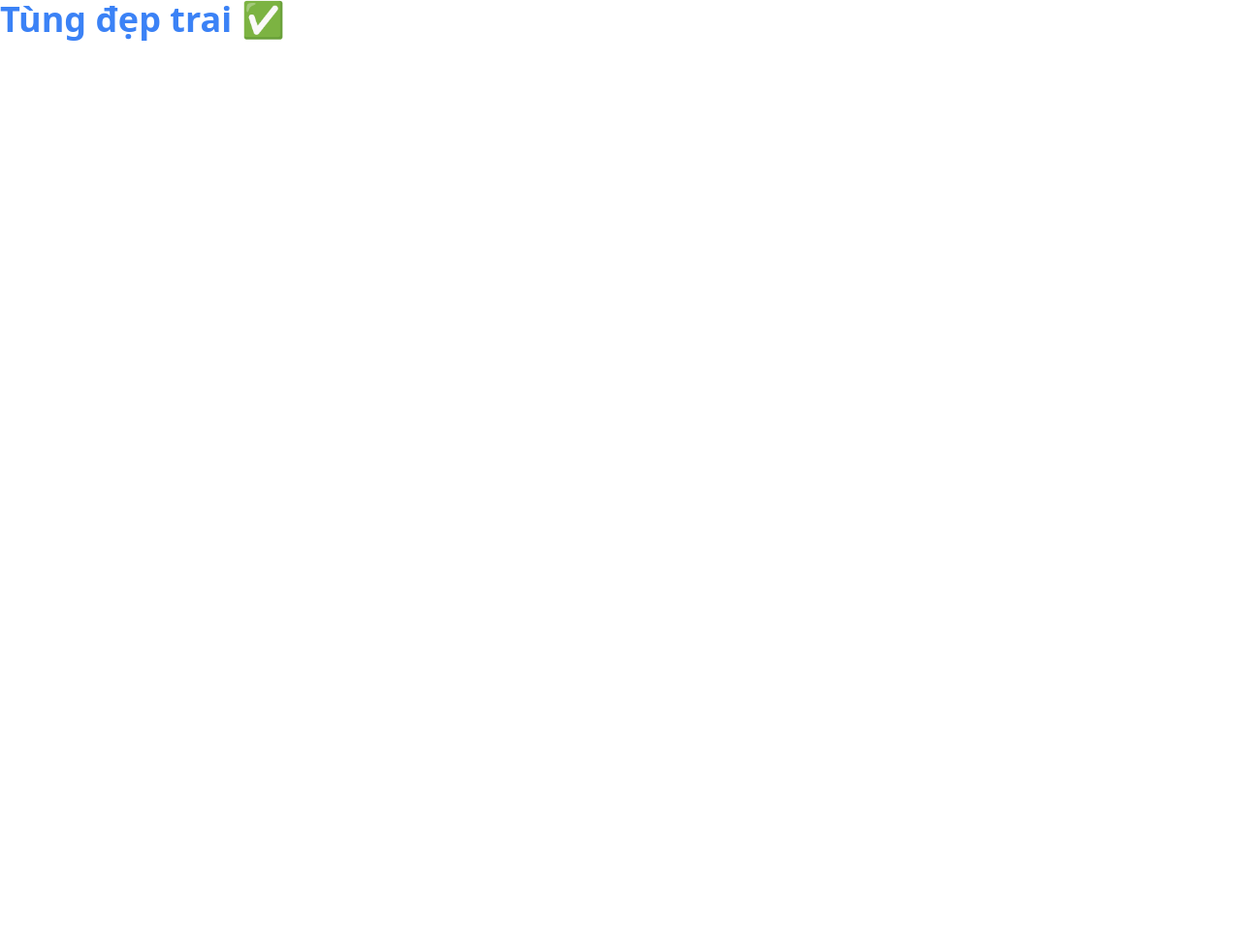
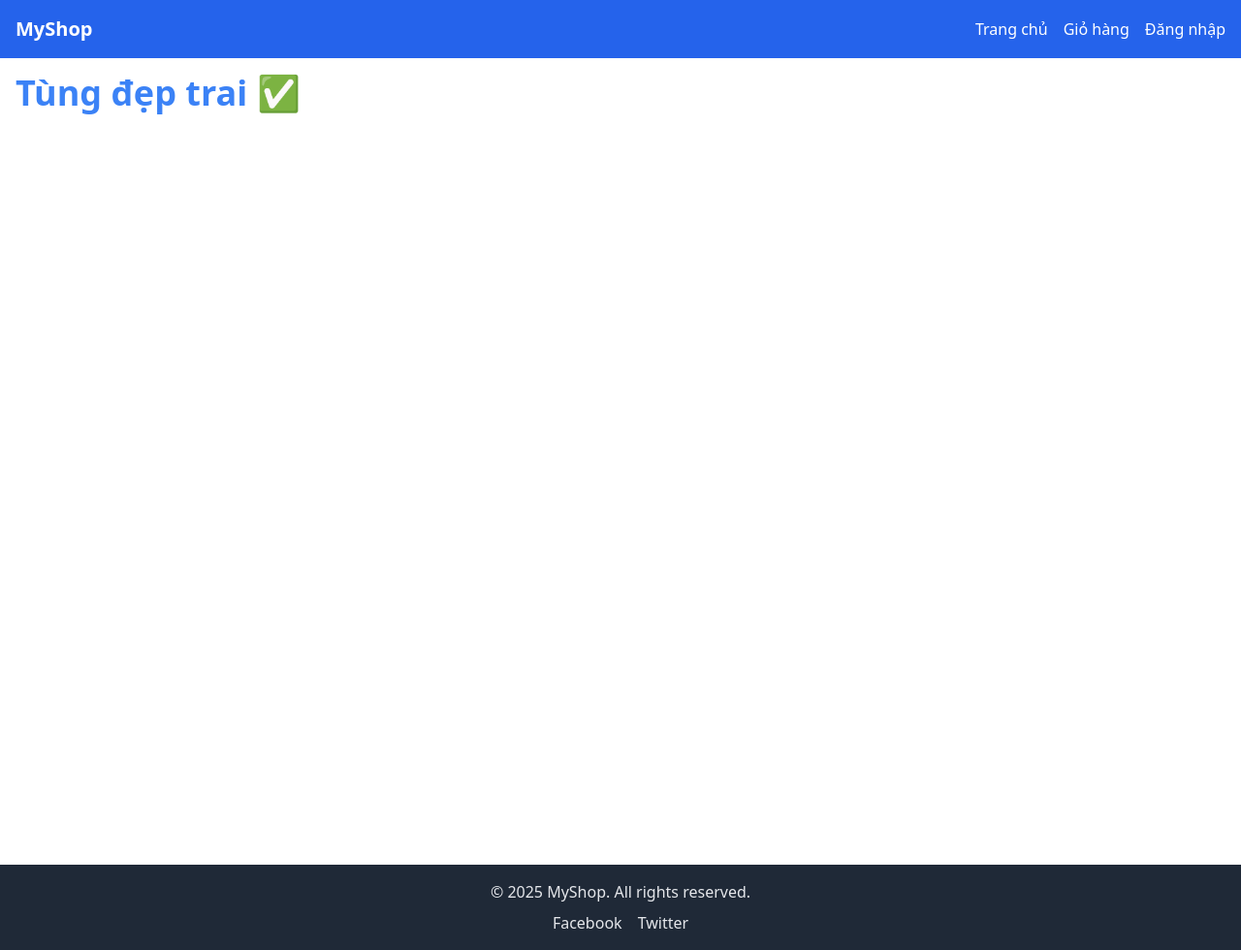
Before and after one commit to nguyenthanhtung-30092004/shop-app, a Next.js app: page / in a window 1280 px wide. Shown: the whole page at 97% size. Before the commit the page ends 800 px from the top, so only its background shows below. Built offline with nearby package versions, Linux system fonts and the light colour scheme.

Commit message:
add layout and basic components

```diff
--- a/app/layout.tsx
+++ b/app/layout.tsx
@@ -1,20 +1,10 @@
-import type { Metadata } from "next";
-import { Geist, Geist_Mono } from "next/font/google";
 import "./globals.css";
+import Header from "@/components/Header";
+import Footer from "@/components/Footer";
 
-const geistSans = Geist({
-  variable: "--font-geist-sans",
-  subsets: ["latin"],
-});
-
-const geistMono = Geist_Mono({
-  variable: "--font-geist-mono",
-  subsets: ["latin"],
-});
-
-export const metadata: Metadata = {
-  title: "Create Next App",
-  description: "Generated by create next app",
+export const metadata = {
+  title: "Myshop",
+  description: "Cửa hàng online với Next.js",
 };
 
 export default function RootLayout({
@@ -24,8 +14,10 @@
 }>) {
   return (
     <html lang="en">
-      <body className={`${geistSans.variable} ${geistMono.variable}`}>
-        {children}
+      <body>
+        <Header />
+        <main className="min-h-screen container mx-auto p-4">{children}</main>
+        <Footer />
       </body>
     </html>
   );
--- /dev/null
+++ b/components/Footer.jsx
@@ -0,0 +1,19 @@
+export default function Footer() {
+  return (
+    <footer className="bg-gray-800 text-gray-200 text-center p-4 mt-8">
+      <p>© 2025 MyShop. All rights reserved.</p>
+      <div className="flex justify-center space-x-4 mt-2">
+        <a
+          href="https://facebook.com"
+          target="_blank"
+          rel="noopener noreferrer"
+        >
+          Facebook
+        </a>
+        <a href="https://twitter.com" target="_blank" rel="noopener noreferrer">
+          Twitter
+        </a>
+      </div>
+    </footer>
+  );
+}
--- /dev/null
+++ b/components/Header.jsx
@@ -0,0 +1,25 @@
+"use client";
+import Link from "next/link";
+
+export default function Header() {
+  return (
+    <header className="bg-blue-600 text-white p-4 flex justify-between items-center">
+      <div className="text-xl font-bold">
+        <Link href="/">MyShop</Link>
+      </div>
+
+      {/* Navigation */}
+      <nav className="space-x-4">
+        <Link href="/" className="hover:underline">
+          Trang chủ
+        </Link>
+        <Link href="/cart" className="hover:underline">
+          Giỏ hàng
+        </Link>
+        <Link href="/login" className="hover:underline">
+          Đăng nhập
+        </Link>
+      </nav>
+    </header>
+  );
+}
--- /dev/null
+++ b/components/ProductCard.jsx
@@ -0,0 +1,16 @@
+export default function ProductCard({ product }) {
+  return (
+    <div className="border rounded-lg shadow p-4">
+      <img
+        src={product.image}
+        alt={product.name}
+        className="w-full h-40 object-cover rounded"
+      />
+      <h3 className="text-lg font-semibold mt-2">{product.name}</h3>
+      <p className="text-gray-600">{product.price} ₫</p>
+      <button className="mt-2 bg-blue-500 text-white px-4 py-2 rounded hover:bg-blue-600">
+        Thêm vào giỏ
+      </button>
+    </div>
+  );
+}
```
